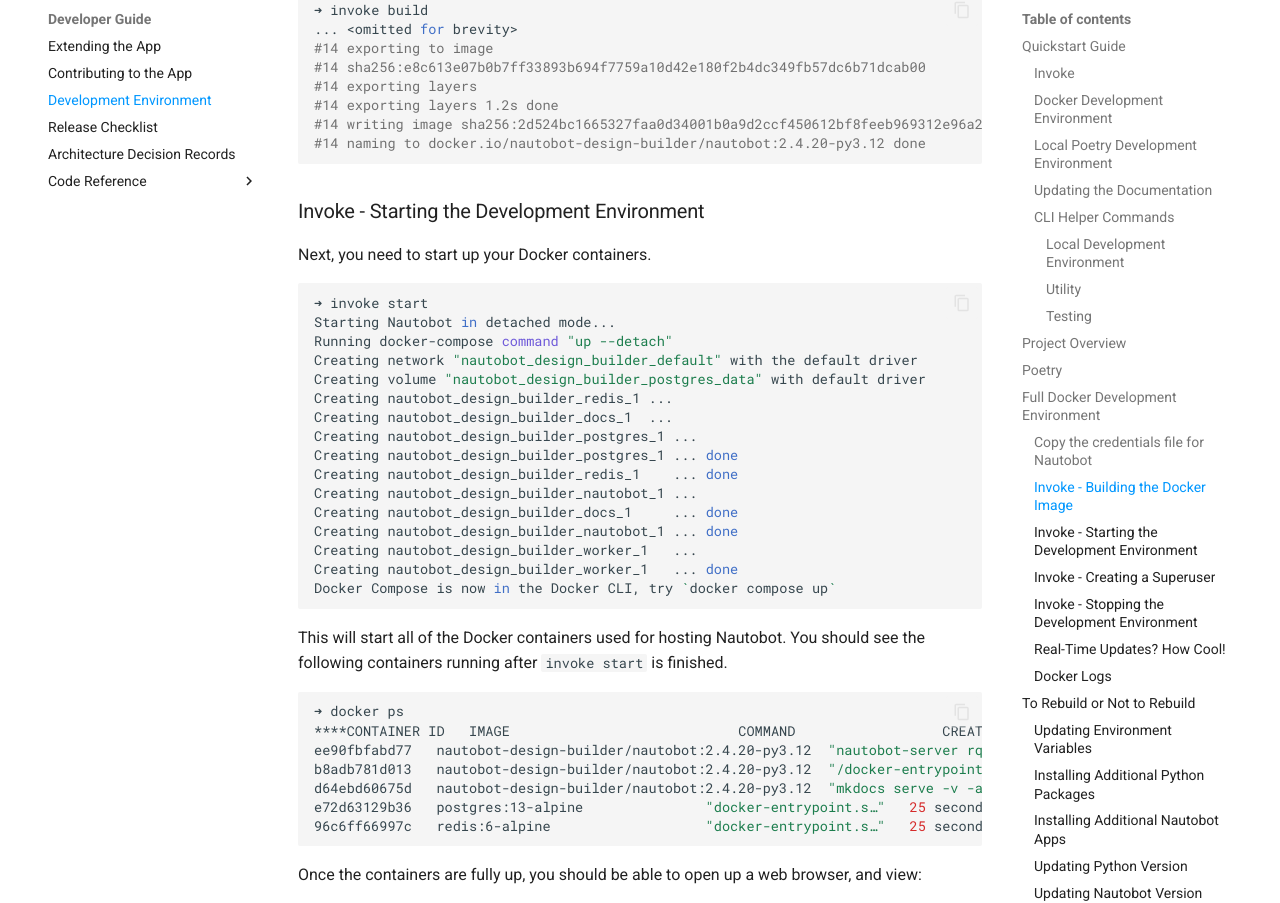
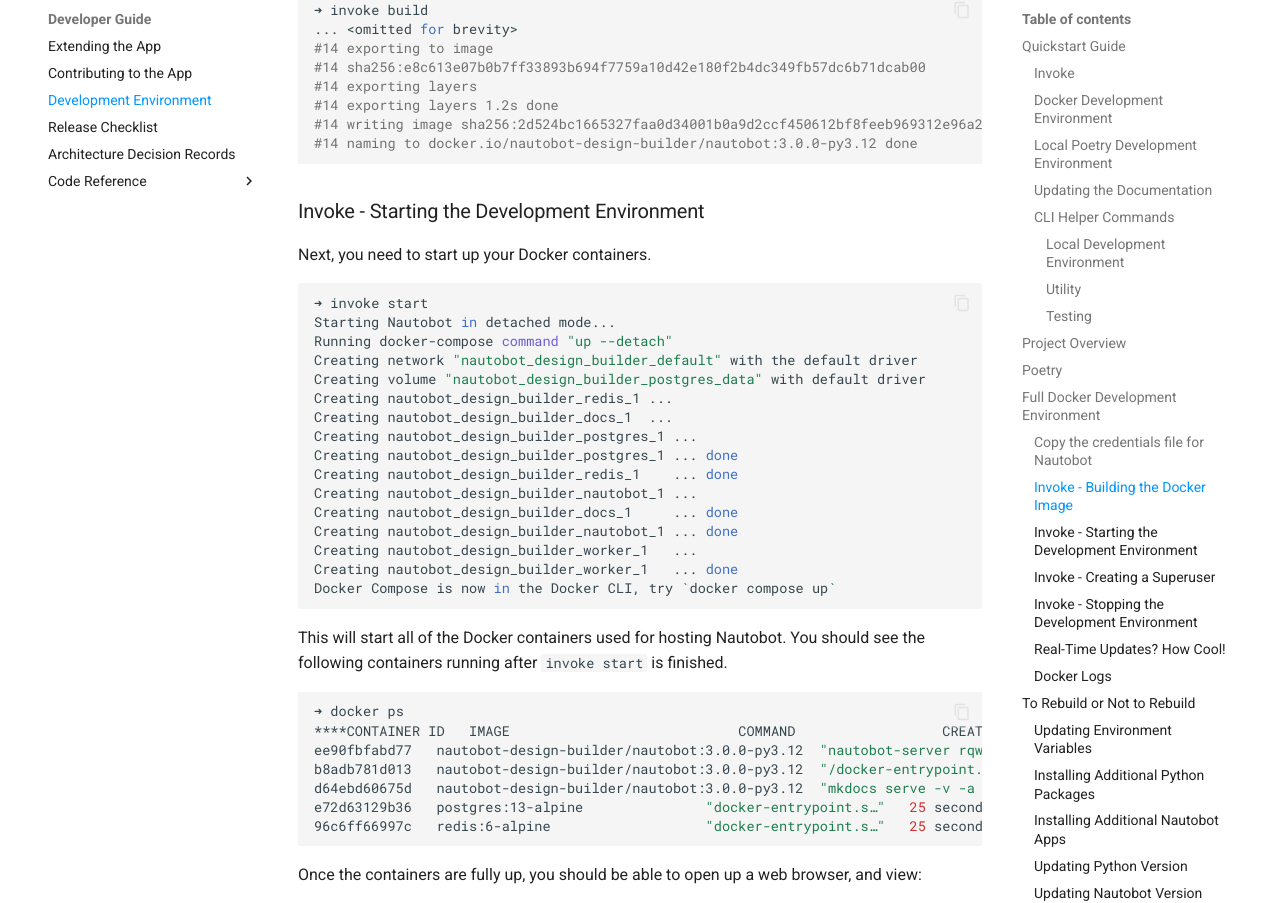
Before and after one commit to nautobot/nautobot-app-design-builder, an MkDocs documentation site: the page built from docs/dev/dev_environment.md, in a window 1280 px wide and 1400 px high, scrolled down 5345 px. Shown: the part 126-1029 px from the top of the window. Built offline with MkDocs 1.6.1 and Material for MkDocs 9.7.7, drawn with Linux system fonts in a browser that asks for light colours; comment, search, counter and statistics services are not loaded; some of the changed text lies outside the part shown.

Commit message:
Cookie updated targeting develop by NetworkToCode Cookie Drift Manager Tool
## [3.0.0 (2025-12-30)](https://github.com/nautobot/cookiecutter-nautobot-app/releases/tag/3.0.0)

### Added

- [#291](https://github.com/nautobot/cookiecutter-nautobot-app/issues/291) - Added support for Python `3.13`.

### Changed

- [#291](https://github.com/nautobot/cookiecutter-nautobot-app/issues/291) - Updated minimum Nautobot version to `3.0.0`.
- [#291](https://github.com/nautobot/cookiecutter-nautobot-app/issues/291) - Updated maximum Nautobot version to `<4.0.0`.
- [#309](https://github.com/nautobot/cookiecutter-nautobot-app/issues/309) - Change the tag-nautobot-app workflow to support multiple nautobot-app versions.
- [#320](https://github.com/nautobot/cookiecutter-nautobot-app/issues/320) - Upstream testing now runs against selected branches.

### Documentation

- [#319](https://github.com/nautobot/cookiecutter-nautobot-app/issues/319) - Fixed nav typo and added missing 2.7.2 release notes.

### Housekeeping

- [#322](https://github.com/nautobot/cookiecutter-nautobot-app/issues/322) - Updated CI workflow to always regenerate poetry lockfile.

**Full Changelog**: https://github.com/nautobot/cookiecutter-nautobot-app/compare/nautobot-app-v2.7.2...nautobot-app-v3.0.0

````diff
--- a/docs/dev/dev_environment.md
+++ b/docs/dev/dev_environment.md
@@ -13,7 +13,7 @@
 
 The [Invoke](http://www.pyinvoke.org/) library is used to provide some helper commands based on the environment. There are a few configuration parameters which can be passed to Invoke to override the default configuration:
 
-- `nautobot_ver`: the version of Nautobot to use as a base for any built docker containers (default: 2.4.20)
+- `nautobot_ver`: the version of Nautobot to use as a base for any built docker containers (default: 3.0.0)
 - `project_name`: the default docker compose project name (default: `nautobot-design-builder`)
 - `python_ver`: the version of Python to use as a base for any built docker containers (default: 3.12)
 - `local`: a boolean flag indicating if invoke tasks should be run on the host or inside the docker containers (default: False, commands will be run in docker containers)
@@ -181,7 +181,7 @@
 #14 exporting layers
 #14 exporting layers 1.2s done
 #14 writing image sha256:2d524bc1665327faa0d34001b0a9d2ccf450612bf8feeb969312e96a2d3e3503 done
-#14 naming to docker.io/nautobot-design-builder/nautobot:2.4.20-py3.12 done
+#14 naming to docker.io/nautobot-design-builder/nautobot:3.0.0-py3.12 done
 ```
 
 ### Invoke - Starting the Development Environment
@@ -212,9 +212,9 @@
 ```bash
 ➜ docker ps
 ****CONTAINER ID   IMAGE                            COMMAND                  CREATED          STATUS          PORTS                                       NAMES
-ee90fbfabd77   nautobot-design-builder/nautobot:2.4.20-py3.12  "nautobot-server rqw…"   16 seconds ago   Up 13 seconds                                               nautobot_design_builder_worker_1
-b8adb781d013   nautobot-design-builder/nautobot:2.4.20-py3.12  "/docker-entrypoint.…"   20 seconds ago   Up 15 seconds   0.0.0.0:8080->8080/tcp, :::8080->8080/tcp   nautobot_design_builder_nautobot_1
-d64ebd60675d   nautobot-design-builder/nautobot:2.4.20-py3.12  "mkdocs serve -v -a …"   25 seconds ago   Up 18 seconds   0.0.0.0:8001->8080/tcp, :::8001->8080/tcp   nautobot_design_builder_docs_1
+ee90fbfabd77   nautobot-design-builder/nautobot:3.0.0-py3.12  "nautobot-server rqw…"   16 seconds ago   Up 13 seconds                                               nautobot_design_builder_worker_1
+b8adb781d013   nautobot-design-builder/nautobot:3.0.0-py3.12  "/docker-entrypoint.…"   20 seconds ago   Up 15 seconds   0.0.0.0:8080->8080/tcp, :::8080->8080/tcp   nautobot_design_builder_nautobot_1
+d64ebd60675d   nautobot-design-builder/nautobot:3.0.0-py3.12  "mkdocs serve -v -a …"   25 seconds ago   Up 18 seconds   0.0.0.0:8001->8080/tcp, :::8001->8080/tcp   nautobot_design_builder_docs_1
 e72d63129b36   postgres:13-alpine               "docker-entrypoint.s…"   25 seconds ago   Up 19 seconds   0.0.0.0:5432->5432/tcp, :::5432->5432/tcp   nautobot_design_builder_postgres_1
 96c6ff66997c   redis:6-alpine                   "docker-entrypoint.s…"   25 seconds ago   Up 21 seconds   0.0.0.0:6379->6379/tcp, :::6379->6379/tcp   nautobot_design_builder_redis_1
 ```
@@ -410,7 +410,7 @@
     {
         "nautobot_design_builder": {
             ...
-            "nautobot_ver": "2.4.20",
+            "nautobot_ver": "3.0.0",
 	    ...
         }
     }
--- a/invoke.example.yml
+++ b/invoke.example.yml
@@ -1,6 +1,6 @@
 ---
 nautobot_design_builder:
-  nautobot_ver: "2.4.20"
+  nautobot_ver: "3.0.0"
   python_ver: "3.12"
   # local: false
   # compose_dir: "/full/path/to/nautobot-app-design-builder/development"
--- a/invoke.mysql.yml
+++ b/invoke.mysql.yml
@@ -1,7 +1,7 @@
 ---
 nautobot_design_builder:
   project_name: "nautobot-design-builder"
-  nautobot_ver: "2.4.20"
+  nautobot_ver: "3.0.0"
   local: false
   python_ver: "3.12"
   compose_dir: "development"
--- a/pyproject.toml
+++ b/pyproject.toml
@@ -16,6 +16,7 @@
     "Programming Language :: Python :: 3.10",
     "Programming Language :: Python :: 3.11",
     "Programming Language :: Python :: 3.12",
+    "Programming Language :: Python :: 3.13",
 ]
 packages = [
     { include = "nautobot_design_builder" },
@@ -26,9 +27,9 @@
 ]
 
 [tool.poetry.dependencies]
-python = ">=3.10,<3.13"
+python = ">=3.10,<3.14"
 # Used for local development
-nautobot = ">=2.4.20,<3.0.0"
+nautobot = ">=3.0.0,<4.0.0"
 
 [tool.poetry.group.dev.dependencies]
 coverage = "*"
--- a/tasks.py
+++ b/tasks.py
@@ -52,7 +52,7 @@
 namespace.configure(
     {
         "nautobot_design_builder": {
-            "nautobot_ver": "2.4.20",
+            "nautobot_ver": "3.0.0",
             "project_name": "nautobot-design-builder",
             "python_ver": "3.12",
             "local": False,
````
Also changed, not shown: docs/admin/compatibility_matrix.md (+1 -1 lines), docs/admin/install.md (+1 -1 lines), .cookiecutter.json, .github/ISSUE_TEMPLATE/bug_report.md, .github/ISSUE_TEMPLATE/feature_request.md, 3 other files.
